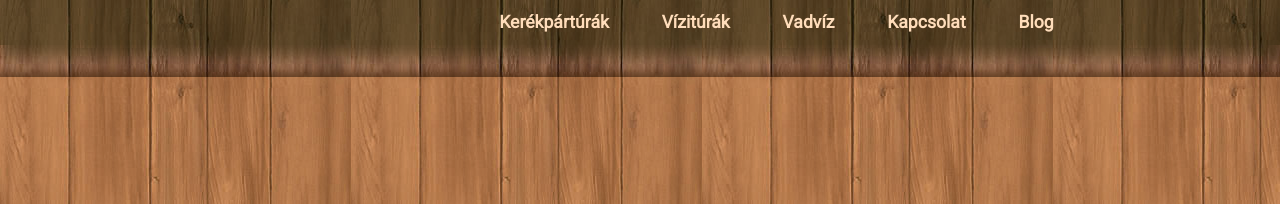
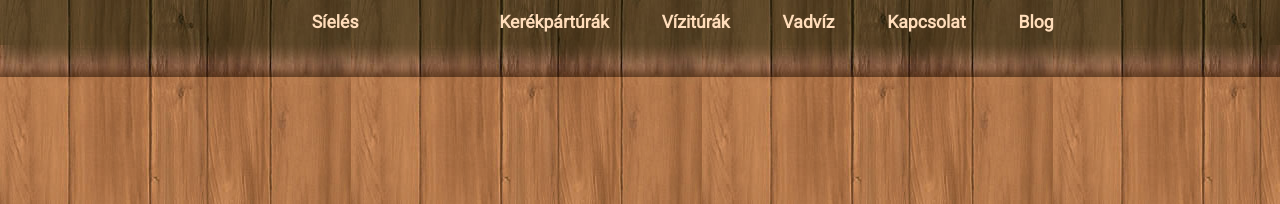
Before and after one commit to popeye-archive/popeye-weblap, a Jekyll site: the page built from galeria.html, in a window 1280 px wide. Shown: the top 204 px of the page. Built offline with Jekyll 4.4.1, drawn with Linux system fonts in a browser that asks for light colours.

Commit message:
Síelés a fejléc menüben

```diff
--- a/_includes/fejlec.html
+++ b/_includes/fejlec.html
@@ -1,11 +1,12 @@
 <nav>
 	<img alt="Popeye logó" hidden>
 	<span grow></span>
+	<a href="/siutak">Síelés</a>
+	<span style="width:5em"></span>
 	<a href="/">Kerékpártúrák</a>
 	<a href="/viziturak">Vízitúrák</a>
 	<a href="/vadviz">Vadvíz</a>
 	<!--
-	<a href="/siutak">Téli szezon</a>
 	-->
 	<a href="/kapcsolat">Kapcsolat</a>
 	<a href="http://popeyelesko.blogspot.hu/" target="_blank">Blog</a>
```
